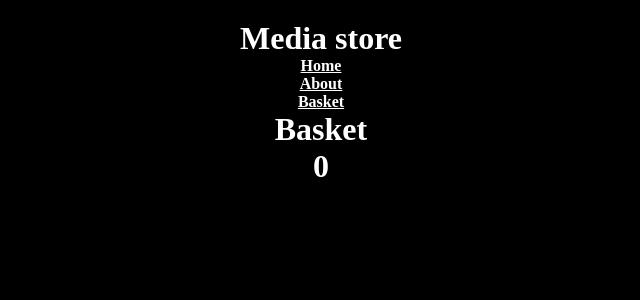
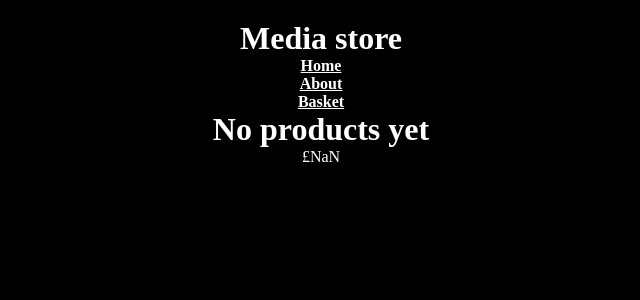
Before and after one commit to black-codher-bootcamp-2022-daly/unit-04-react-assessment-Patienceh1, a React (Create React App) app: page /Basket in a window 1280 px wide. Shown: the top 300 px of the page, without its empty margins (319-959 px from the left). Built offline with nearby package versions, Linux system fonts and the light colour scheme.

Commit message:
added-formatter-and-count

```diff
--- a/src/App.js
+++ b/src/App.js
@@ -12,6 +12,7 @@ import Container from "./components/Container";
 function App() {
   const [products, setProducts] = useState(data);
   const [basket, setBasket] = useState([]);
+  const [total, setTotal] = useState(0);
   const [keyword, setKeyword] = useState("");
   const [removeProduct, setRemoveProduct] = useState(basket);
 
@@ -21,6 +22,7 @@ function App() {
         product.isInTheBasket = true;
         console.log(product);
         setBasket((prev) => [...prev, product]);
+        setTotal(total + product.trackPrice)
       }
     });
   }
@@ -29,7 +31,7 @@ function App() {
     const removeFromCart = removeProduct.filter((products)=> products.trackId !== trackId);
     basket.shift(trackId);
     setRemoveProduct(removeFromCart);
-
+    setTotal(total - products.trackPrice)
     // console.log(removeFromCart,basket)
     // products.map((product) => {
     //   if (product.trackId === trackId) {
@@ -88,7 +90,7 @@ function App() {
         <Route path="/About" element={<About />} />
         <Route
           path="/Basket"
-          element={<Basket basket={basket} addToBasket={addToBasket}  removeFromBasket={removeFromBasket}/>}
+          element={<Basket basket={basket} addToBasket={addToBasket}  removeFromBasket={removeFromBasket} basketTotal={total}/>}
         />
       </Routes>
     </div>
--- a/src/components/Basket.js
+++ b/src/components/Basket.js
@@ -1,17 +1,21 @@
 import React from "react";
 import Product from "./Product";
+import BasketCount from "./BasketCount";
+import BasketTotal from "./BasketTotal";
 
 
 
-export default function Basket ({removeFromBasket, basket}) {
+export default function Basket ({removeFromBasket, basket, basketTotal}) {
  console.log(basket)
-
+const count = basket.length;
     return (
         <div>
-        {basket ? (
+        {count > 0 ? (
           <div>
             <h1>Basket</h1>
-            <h1>{basket.length}</h1>
+            <BasketCount BasketCount={count}/>
+
+            {/* <h1>{basket.length}</h1> */}
             {basket.map((product) => (
               <Product product={product} key={product.trackId} isInTheBasket={true} removeFromBasket={removeFromBasket} />
             ))}
@@ -19,6 +23,7 @@ export default function Basket ({removeFromBasket, basket}) {
         ) : (
           <h1>No products yet</h1>
         )}
+        <BasketTotal basketTotal={basketTotal} />
       </div>
     );
 }
--- a/src/components/BasketCount.js
+++ b/src/components/BasketCount.js
@@ -0,0 +1,16 @@
+import React from "react";
+
+
+const BasketCount = (props) => {
+
+
+    return (
+<div className="basket-count">
+    {props.BasketCount} {props.BasketCount!==1?"products":"product"}
+</div>
+    );
+}
+
+
+
+export default BasketCount;
--- a/src/components/BasketTotal.js
+++ b/src/components/BasketTotal.js
@@ -0,0 +1,12 @@
+import React from "react";
+
+const BasketTotal = (props) => {
+ const formatter = new Intl.NumberFormat ('en-GB', {
+    style: 'currency',
+    currency: 'GBP'
+ })
+    return (<div>{formatter.format(Math.abs(props.BasketTotal))}</div>
+    )
+}
+
+export default BasketTotal;
--- a/src/components/Product.js
+++ b/src/components/Product.js
@@ -5,7 +5,7 @@ import App from "../App";
 const Product = ({product,...props}) => {
   console.log(props)
 
-  const {  trackName, trackId, artistName, trackPrice, currency, artworkUrl100 } = product ;
+  const {  trackName, trackId, artistName, trackPrice, artworkUrl100 } = product ;
   return (
     <div id={"product-container"}>
         <img src={artworkUrl100}
@@ -13,10 +13,7 @@ const Product = ({product,...props}) => {
       <ul className="list">
         <h2>{trackName}</h2>
         <h2>{artistName}</h2>
-        <h4>
-          {trackPrice}
-          {currency}
-        </h4>
+        <h4>{trackPrice?"£"+trackPrice:"-"} </h4>
       </ul>
       <div className="buttons">
         {product.isInTheBasket ?
@@ -29,3 +26,7 @@ const Product = ({product,...props}) => {
 };
 
 export default Product;
+
+Product.propTypes ={
+    trackPrice: PropTypes.number
+}
```
